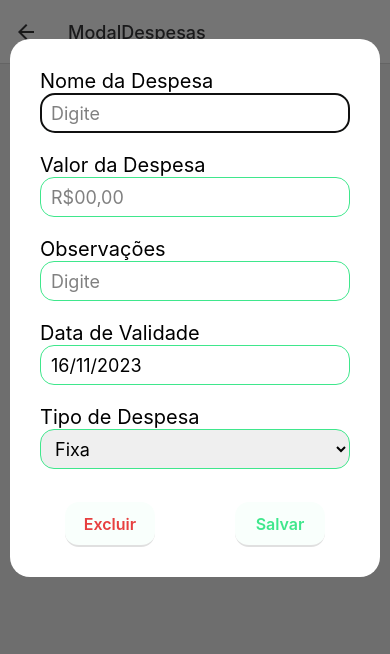
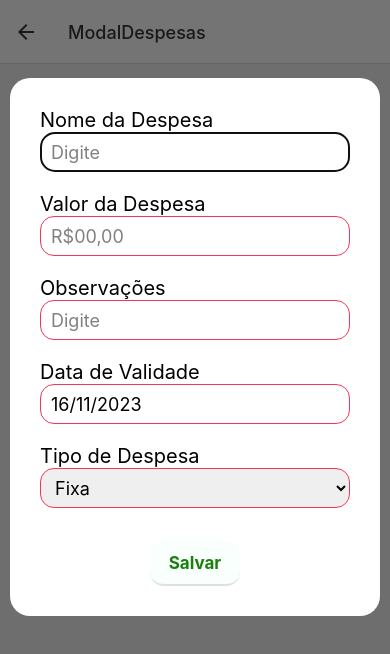
Before and after one commit to SamAlvezz/ADMcash_app, a React Native app in the folder adm/: screen /ModalDespesas in a window 390 px wide. Shown: the top 654 px of the page. Built offline with nearby package versions, Linux system fonts and the light colour scheme.

Commit message:
Att ModalDes, Metas

```diff
--- a/adm/src/Components/ModalDespesas/ModalDespesas.jsx
+++ b/adm/src/Components/ModalDespesas/ModalDespesas.jsx
@@ -23,7 +23,7 @@ function ModalDespesas({ visible, onClose, onSave, onExcluir, editingIndex }) {
   const [selectedDate, setSelectedDate] = useState(new Date());
   const [tipoDespesa, setTipoDespesa] = useState("Fixa");
 
-/* salvando despesa */
+  /* salvando despesa */
   const salvarDespesa = () => {
     const novaDespesa = {
       nome: nomeDespesa,
@@ -41,7 +41,7 @@ function ModalDespesas({ visible, onClose, onSave, onExcluir, editingIndex }) {
     setTipoDespesa("Fixa");
     onClose();
   };
-/* excluindo */
+  /* excluindo */
   const excluirDespesa = () => {
     onExcluir({
       nome: nomeDespesa,
@@ -58,15 +58,15 @@ function ModalDespesas({ visible, onClose, onSave, onExcluir, editingIndex }) {
 
 
   const handleValorChange = (text) => {
-    if(text == "") return;
+    if (text == "") return;
     // Remova todos os caracteres não numéricos
     const numericValue = text.replace(/[^0-9]/g, "");
     // Adicione um sinal de menos no início, se ainda não estiver presente
     const formattedValue = numericValue
       ? `R$ -${Number(numericValue / 100).toLocaleString("pt-BR", {
-          minimumFractionDigits: 2,
-          maximumFractionDigits: 2,
-        })}`
+        minimumFractionDigits: 2,
+        maximumFractionDigits: 2,
+      })}`
       : "";
 
     setValorDespesa(formattedValue);
@@ -129,12 +129,12 @@ function ModalDespesas({ visible, onClose, onSave, onExcluir, editingIndex }) {
               <Picker.Item label="Extra" value="Variável" />
             </Picker>
             <View style={styles.ViewBotoes}>
-              <TouchableOpacity
+             {/* <TouchableOpacity
                 style={styles.botaoexcluir}
                 onPress={excluirDespesa}
-              >
+
                 <Text style={styles.txtexcluir}>Excluir</Text>
-              </TouchableOpacity>
+              </TouchableOpacity>*/}
               <TouchableOpacity
                 style={styles.botaosalvar}
                 onPress={salvarDespesa}
@@ -153,10 +153,10 @@ const styles = StyleSheet.create({
   centeredView: {
     backgroundColor: "rgba(24, 24, 24, 0.6)",
     flex: 1,
+    justifyContent: "center",
+    paddingVertical: "20%",
   },
   modalView: {
-    marginTop: "10%",
-    marginBottom: "10%",
     marginHorizontal: 10,
     borderRadius: 20,
     backgroundColor: "white",
@@ -170,7 +170,7 @@ const styles = StyleSheet.create({
     height: 40,
     width: "100%",
     borderWidth: 1,
-    borderColor: "#3FE78C",
+    borderColor: "#f53656",
     paddingLeft: 10,
     paddingRight: 10,
     fontSize: 18,
@@ -178,8 +178,8 @@ const styles = StyleSheet.create({
   },
 
   ViewBotoes: {
-    flexDirection: "row",
-    justifyContent: "space-between",
+    //flexDirection: "row",
+    //justifyContent: "space-between",
     paddingHorizontal: 25,
   },
   botaosalvar: {
@@ -195,7 +195,7 @@ const styles = StyleSheet.create({
     borderBottomWidth: 2,
     borderBottomColor: "#E0E0E0",
   },
-  botaoexcluir: {
+ /* botaoexcluir: {
     width: 90,
     height: 45,
     backgroundColor: "#F9FFFC",
@@ -213,12 +213,12 @@ const styles = StyleSheet.create({
     textAlign: "center",
     fontWeight: 600,
     color: "#E73F3F",
-  },
+  },*/
   txtsalvar: {
-    color: "#3FE78C",
-    fontSize: 16,
+    color: "#1a800d",
+    fontSize: 17,
     textAlign: "center",
-    fontWeight: 600,
+    fontWeight: 700,
   },
 });
 
--- a/adm/src/pages/Metas/Metas.jsx
+++ b/adm/src/pages/Metas/Metas.jsx
@@ -8,9 +8,10 @@ import {
 } from "react-native";
 import * as Progress from 'react-native-progress';
 import { AntDesign } from "@expo/vector-icons";
+import { Dimensions } from 'react-native';
 
 export default function Metas() {
-
+  const screenWidth = Dimensions.get('window').width;
   return (
     <SafeAreaView style={styles.container} texto={"Metas"}>
       <View style={styles.containerHeader}>
@@ -29,13 +30,16 @@ export default function Metas() {
           <Text style={styles.titulo}>Ford Ka</Text>
           <Text style={styles.dataBaterMeta}>15/11/24</Text>
         </View>
+        <View style={styles.row}>
+          <Text style={styles.Progresso}>Progresso:</Text>
+          <Text style={styles.ValorPosto}>R$15.200,00</Text>
+        </View>
         <View style={{ marginLeft: 6 }}>
-          <Text style={styles.Progresso}>Progresso</Text>
           <Progress.Bar
             styleAttr="Horizontal"
             indeterminate={false}
             progress={0.5}
-            width={280}
+            width={330} //Galaxy a12
             height={15}
             borderRadius={8}
             color='#3FE78C'
@@ -142,9 +146,23 @@ const styles = StyleSheet.create({
     fontWeight: 700,
     fontSize: 16
   },
+
+  row: {
+    flexDirection: 'row',
+    justifyContent:'space-between',
+    marginHorizontal: 5
+
+  },
+
+  ValorPosto: {
+    color: '#3FE78C',
+    fontSize: 17,
+    fontWeight: 700
+
+  },
   Progresso: {
     fontWeight: 700,
-    fontSize: 15,
+    fontSize: 17,
     marginHorizontal: 7,
     marginBottom: 4
   },
--- a/adm/src/pages/TelaGeral/TelaGeral.jsx
+++ b/adm/src/pages/TelaGeral/TelaGeral.jsx
@@ -140,7 +140,7 @@ const styles = StyleSheet.create({
   },
   ServicotituloDes: {
     fontSize: 18,
-    fontWeight: 600,
+    fontWeight: 700,
     marginBottom: "4%",
     marginTop: "3%",
     marginHorizontal: 11,
@@ -169,7 +169,6 @@ const styles = StyleSheet.create({
   },
 
   dinheiroRec: {
-
     fontSize: 17,
     fontWeight: 700,
     marginHorizontal: 11,
@@ -179,6 +178,7 @@ const styles = StyleSheet.create({
     whiteSpace: "nowrap",
     color: "#3FE78C",
   },
+
   dinheiroDes: {
     color: "#FD5252",
     fontSize: 17,
```
